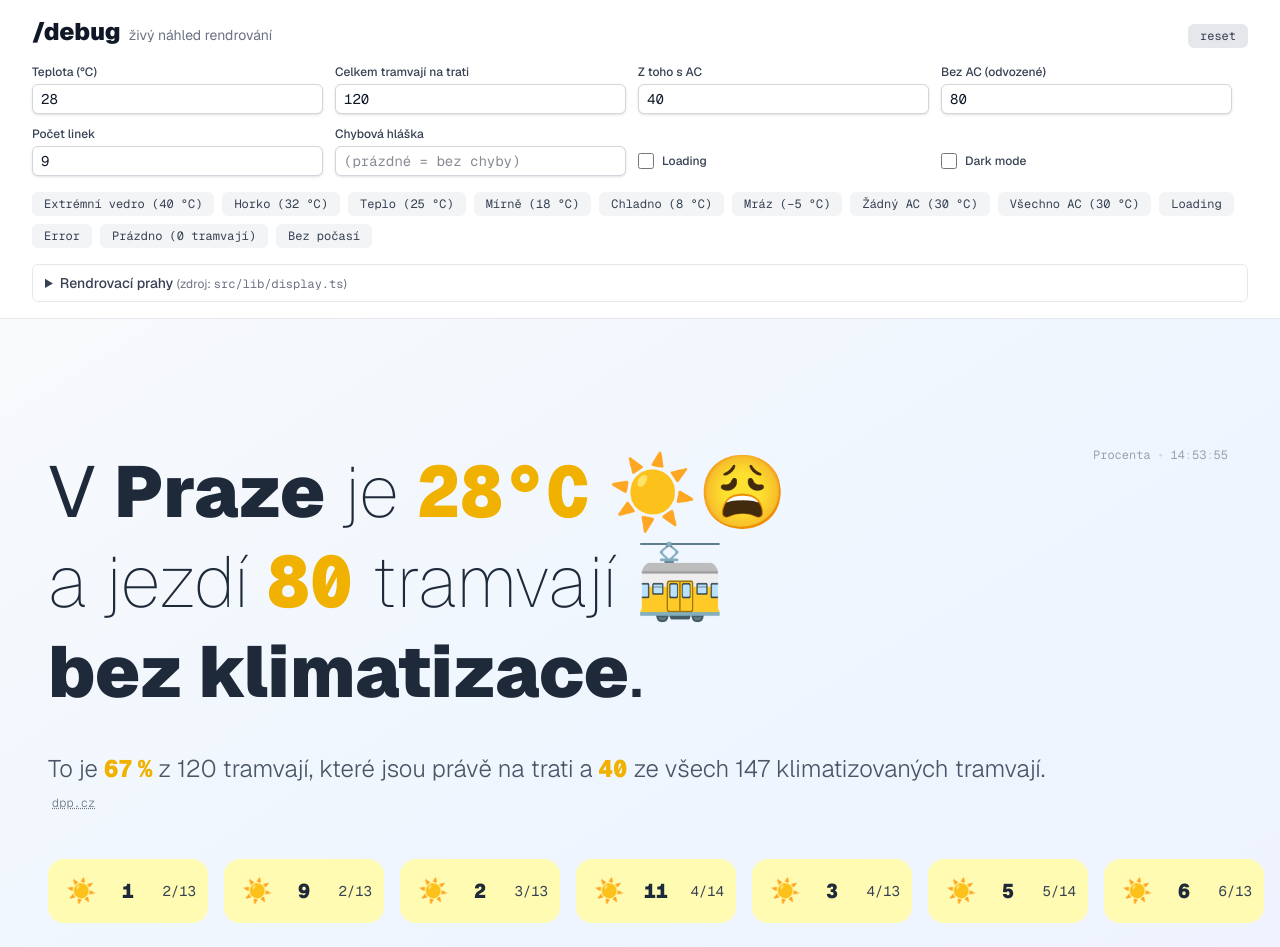
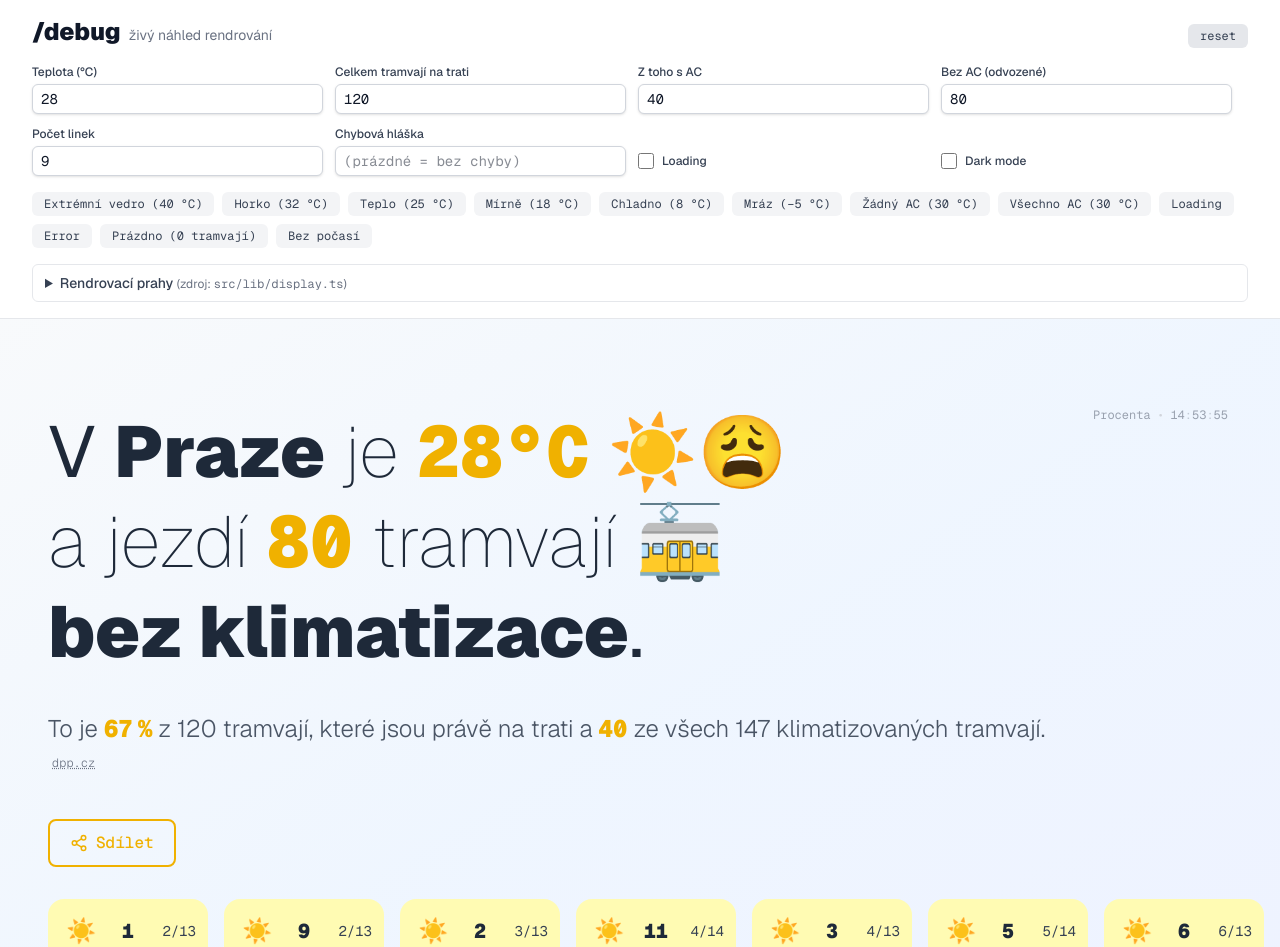
Before and after one commit to krystof-k/smrdime.cz, a Next.js app: page /debug in a window 1280 px wide. Shown: the top 947 px of the page. Built offline with nearby package versions, Linux system fonts and the light colour scheme.

Commit message:
Add a share button (#10)

```diff
--- /dev/null
+++ b/src/components/ShareButton.tsx
@@ -0,0 +1,66 @@
+"use client";
+
+import { useState } from "react";
+import { getTemperatureHex, NEUTRAL_HEX } from "@/lib/display";
+import { buildShareUrl } from "@/lib/share";
+
+const SHARE_TITLE = "Smrdíme?";
+const SHARE_TEXT = "Kolik pražských tramvají právě jede bez klimatizace?";
+
+export function ShareButton({ temperature }: { temperature: number | null }) {
+  const [copied, setCopied] = useState(false);
+  // Tie the button to the live temperature accent, like the headline numbers.
+  const accent = temperature !== null ? getTemperatureHex(temperature) : NEUTRAL_HEX;
+
+  async function handleShare() {
+    // Fresh token per click so the shared link is a new URL the crawler hasn't
+    // cached yet (see buildShareUrl).
+    const url = buildShareUrl(Date.now());
+
+    // Native share sheet on mobile; clipboard everywhere else.
+    if (typeof navigator.share === "function") {
+      try {
+        await navigator.share({ title: SHARE_TITLE, text: SHARE_TEXT, url });
+      } catch {
+        // user dismissed the sheet — nothing to do
+      }
+      return;
+    }
+
+    try {
+      await navigator.clipboard.writeText(url);
+      setCopied(true);
+      setTimeout(() => setCopied(false), 2000);
+    } catch {
+      // clipboard blocked — graceful no-op
+    }
+  }
+
+  return (
+    <button
+      type="button"
+      onClick={handleShare}
+      style={{ color: accent, borderColor: accent }}
+      className="mt-8 inline-flex items-center gap-2 rounded-lg border-2 px-5 py-2.5 font-medium font-mono text-base transition-colors hover:bg-gray-50 dark:hover:bg-white/5"
+    >
+      <svg
+        aria-hidden="true"
+        viewBox="0 0 24 24"
+        width="18"
+        height="18"
+        fill="none"
+        stroke="currentColor"
+        strokeWidth="2"
+        strokeLinecap="round"
+        strokeLinejoin="round"
+      >
+        <circle cx="18" cy="5" r="3" />
+        <circle cx="6" cy="12" r="3" />
+        <circle cx="18" cy="19" r="3" />
+        <line x1="8.59" y1="13.51" x2="15.42" y2="17.49" />
+        <line x1="15.41" y1="6.51" x2="8.59" y2="10.49" />
+      </svg>
+      {copied ? "Zkopírováno" : "Sdílet"}
+    </button>
+  );
+}
--- a/src/components/TramStatusView.tsx
+++ b/src/components/TramStatusView.tsx
@@ -4,6 +4,7 @@ import { useEffect, useState } from "react";
 import type { TramAnalysisResult } from "@/lib/tram-analysis";
 import { ErrorView } from "./ErrorView";
 import { Footer } from "./Footer";
+import { ShareButton } from "./ShareButton";
 import { TramHeadline } from "./TramHeadline";
 import { TramLineScroller } from "./TramLineScroller";
 import { TramSummary } from "./TramSummary";
@@ -73,6 +74,7 @@ export function TramStatusView({
                   temperature={temperature}
                   showPercentages={showPercentages}
                 />
+                <ShareButton temperature={temperature} />
               </div>
             </div>
             <TramLineScroller
--- /dev/null
+++ b/src/lib/share.ts
@@ -0,0 +1,9 @@
+// X (and Slack, etc.) cache the OG card per URL and give no way to force a
+// refresh — once they've scraped the bare homepage they keep serving that card.
+// A unique token per share makes each shared link look new, so the platform
+// re-scrapes and shows the current numbers instead of a stale snapshot.
+const SITE_URL = "https://www.smrdime.cz";
+
+export function buildShareUrl(token: number): string {
+  return `${SITE_URL}/?s=${token.toString(36)}`;
+}
```
Also changed, not shown: 1 other file (tests, documents, lock files or other folders).
